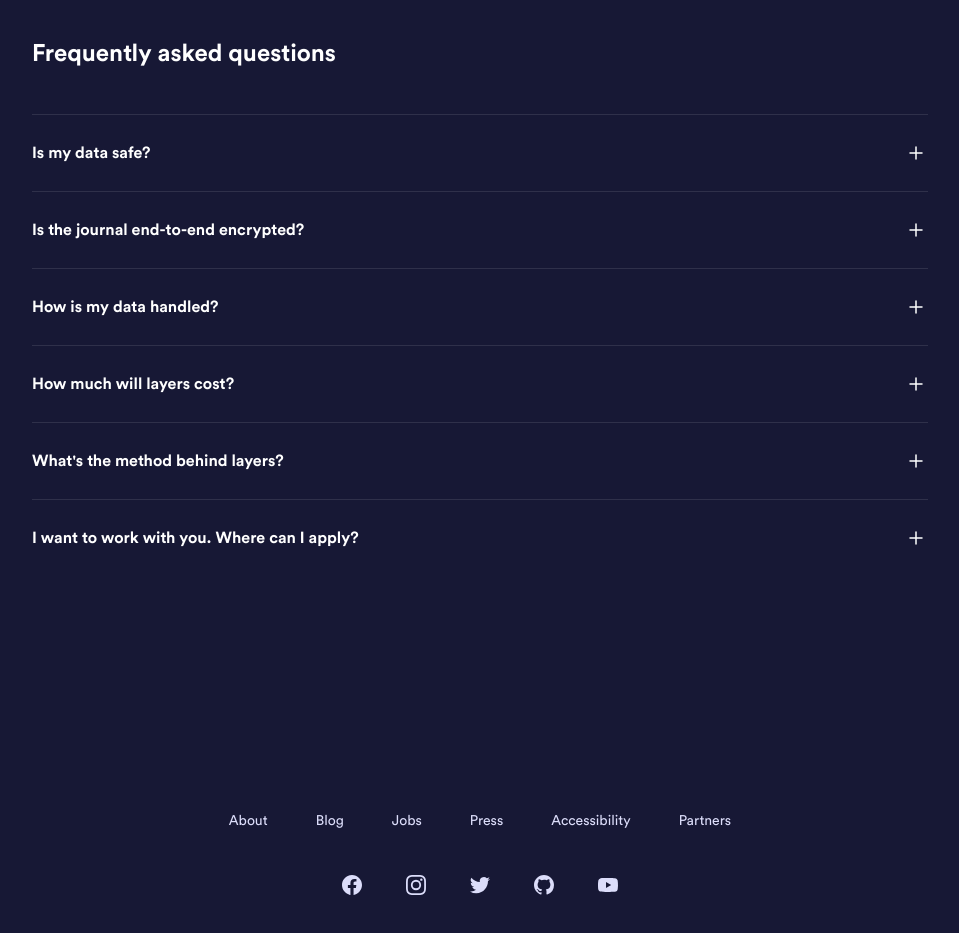
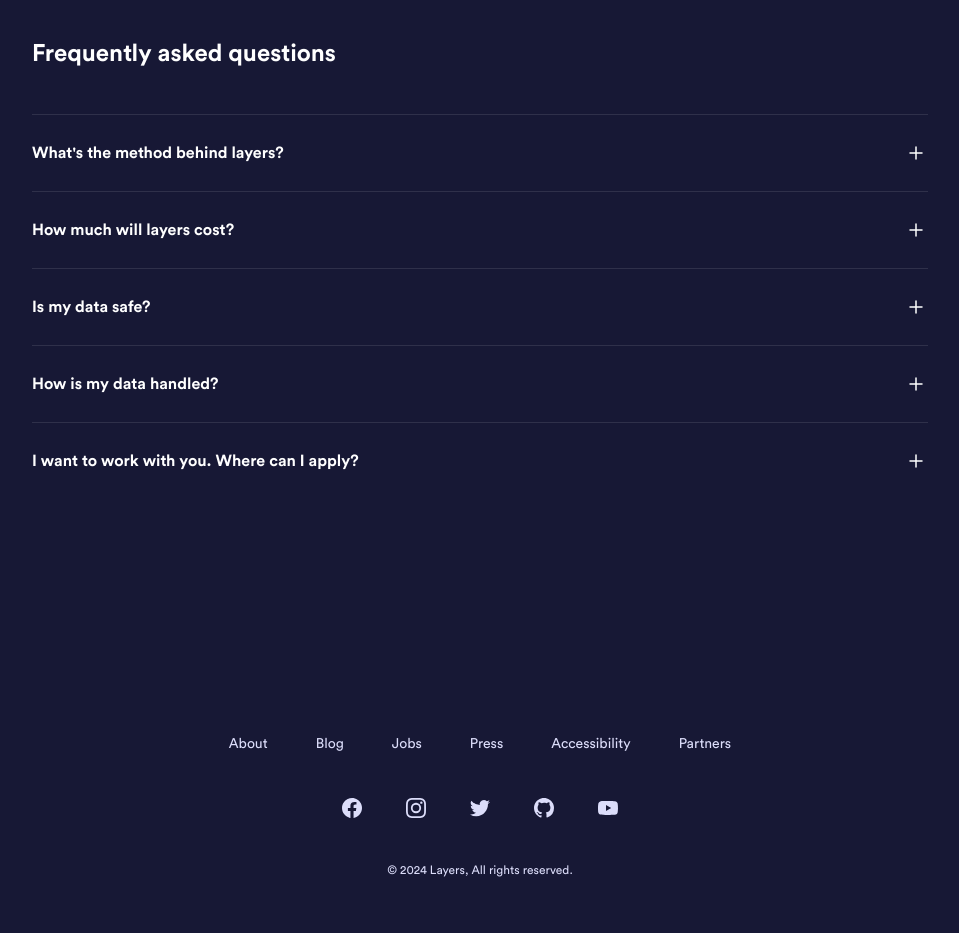
Before and after one commit to layers-ai/layers-website, a Next.js app: page / in a window 1280 px wide. Shown: the part 7580-8513 px from the top of the page, without its empty margins (160-1119 px from the left). Built offline with nearby package versions, Linux system fonts and the light colour scheme.

Commit message:
Update Faq.jsx

```diff
--- a/src/components/Faq.jsx
+++ b/src/components/Faq.jsx
@@ -5,19 +5,9 @@ import { MinusSmallIcon, PlusSmallIcon } from "@heroicons/react/24/outline";
 
 const faqs = [
   {
-    question: "Is my data safe?",
+    question: "What's the method behind layers?",
     answer:
-      "Absolutely. We enforce rock solid data security and follow leading industry standards for medical data. All data in our databases is encrypted at rest. Layers is built to keep your information private, safe and secure. ",
-  },
-  {
-    question: "Is the journal end-to-end encrypted?",
-    answer:
-      "Currently, no. End-to-end encryption isn't possible yet as our AI models can't operate on mobile devices. However, we're committed to evolving our architecture with technological advancements.",
-  },
-  {
-    question: "How is my data handled?",
-    answer:
-      "We process your data exclusively in our cloud infrastructure and with our data processing partners to deliver our service. We guarantee your data is never sold or shared with others. Ever.",
+      "Layers is grounded in Positive Psychology principles, a psychology field that studies positive human functioning and flourishing, focusing on strengths, well-being, and happiness.",
   },
   {
     question: "How much will layers cost?",
@@ -25,14 +15,20 @@ const faqs = [
       "We're still finalizing pricing, but we're aiming for approximately $13 monthly or $100 annually.",
   },
   {
-    question: "What's the method behind layers?",
+    question: "Is my data safe?",
     answer:
-      "Layers is grounded in Positive Psychology principles, a psychology field that studies positive human functioning and flourishing, focusing on strengths, well-being, and happiness.",
+      "Absolutely. We enforce rock solid data security and follow leading industry standards for medical data. All data in our databases is encrypted at rest. Layers is built to keep your information private, safe and secure. ",
   },
+  {
+    question: "How is my data handled?",
+    answer:
+      "We process your data exclusively in our cloud infrastructure in Germany and with our data processing partners to deliver our service. We guarantee your data is never sold or shared with others.",
+  },
+
   {
     question: "I want to work with you. Where can I apply?",
     answer:
-      "While we're keeping our team compact during Layers' initial development, we're always open to collaborating with talented individuals. Reach out to us at hello@layersjournal.app for opportunities.",
+      "While we're keeping our team compact during layers' initial development, we're always open to collaborating with talented individuals. Reach out to us at hello@layersjournal.app for opportunities.",
   },
 ];
 
```
